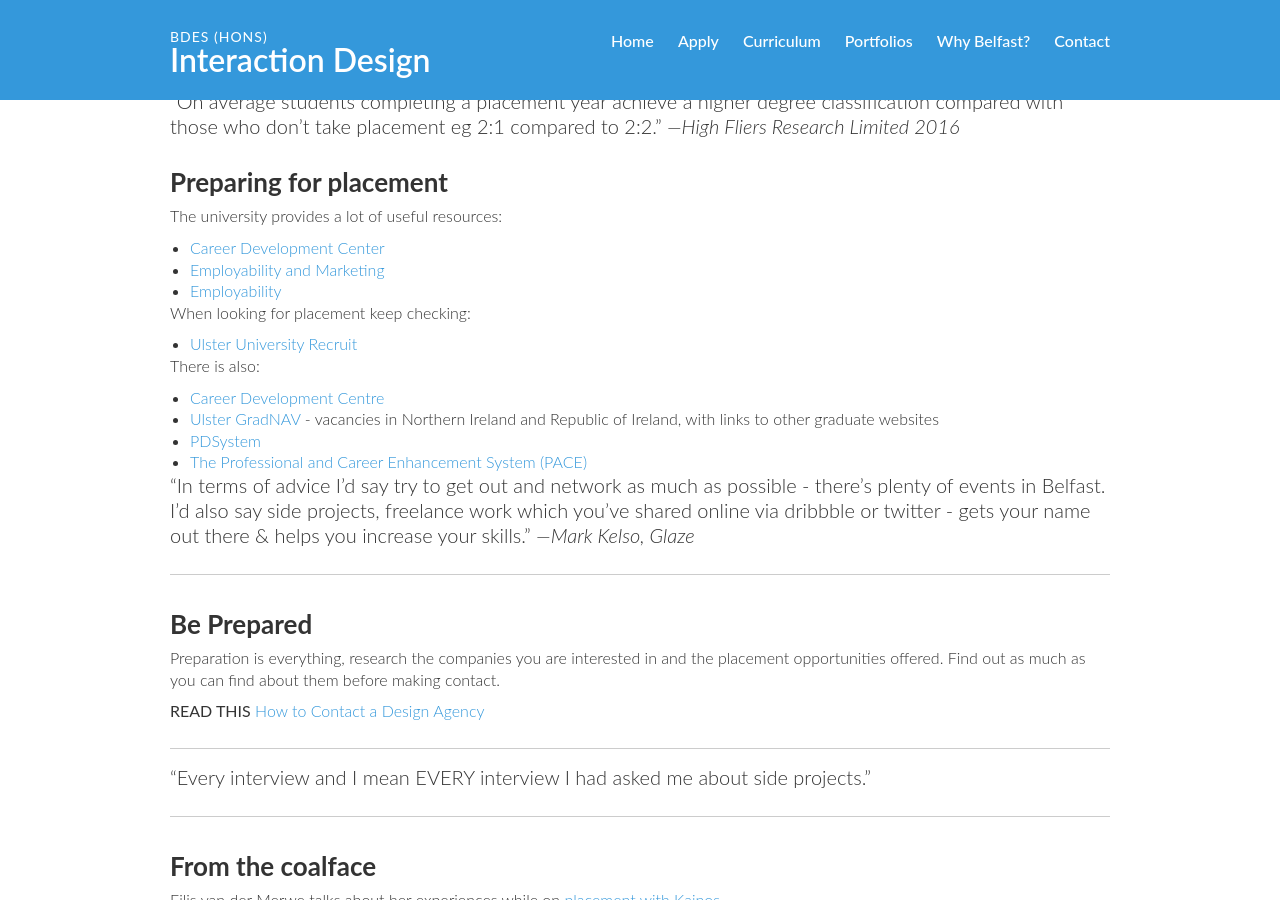
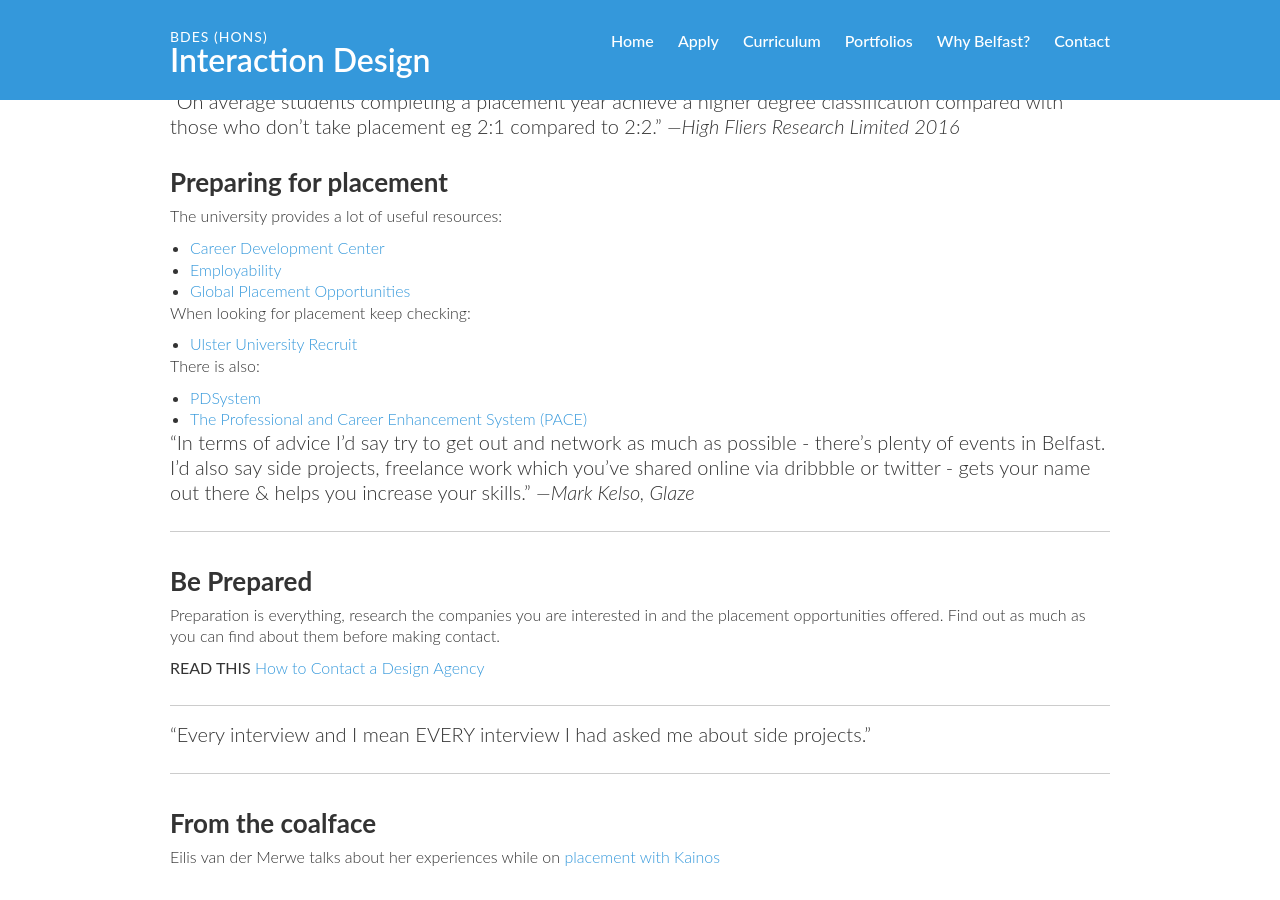
Before and after one commit to ixdbelfast/ixdbelfast.github.io, a Jekyll site: the page built from modules/IXD306/IXD306.md, in a window 1280 px wide and 900 px high, scrolled down 641 px. Built offline with Jekyll 4.4.1, drawn with Linux system fonts in a browser that asks for light colours; our own code applies the rules of GitHub Pages for plain Markdown files; some of the changed text lies outside the part shown.

Commit message:
Updates IXD306 links

```diff
--- a/modules/IXD306/IXD306.md
+++ b/modules/IXD306/IXD306.md
@@ -11,16 +11,14 @@
 Preparing for placement
 -----------------------
 The university provides a lot of useful resources:
-- [Career Development Center](www.ulster.ac.uk/guide/graduation-careers/careers/career-development-centre/)
-- [Employability and Marketing](eandm.ulster.ac.uk/)
-- [Employability](employability.ulster.ac.uk/)
+- [Career Development Center](http://www.ulster.ac.uk/guide/graduation-careers/careers/career-development-centre/)
+- [Employability](https://employability.ulster.ac.uk/student-dashboard)
+- [Global Placement Opportunities](https://advice.employability.ulster.ac.uk/internationalopportunities)
 
 When looking for placement keep checking:
-- [Ulster University Recruit](eandm.ulster.ac.uk/)
+- [Ulster University Recruit](https://recruit.ulster.ac.uk/student-placement)
 
 There is also:
-+ [Career Development Centre](http://careers.ulster.ac.uk)
-+ [Ulster GradNAV](http://gradnav.ulster.ac.uk) - vacancies in Northern Ireland and Republic of Ireland, with links to other graduate websites
 + [PDSystem](http://pds.ulster.ac.uk)
 + [The Professional and Career Enhancement System (PACE)](http://pace.ulster.ac.uk)
 
```
Also changed, not shown: other parts of modules/IXD306/IXD306.md (+1 -0 lines).
